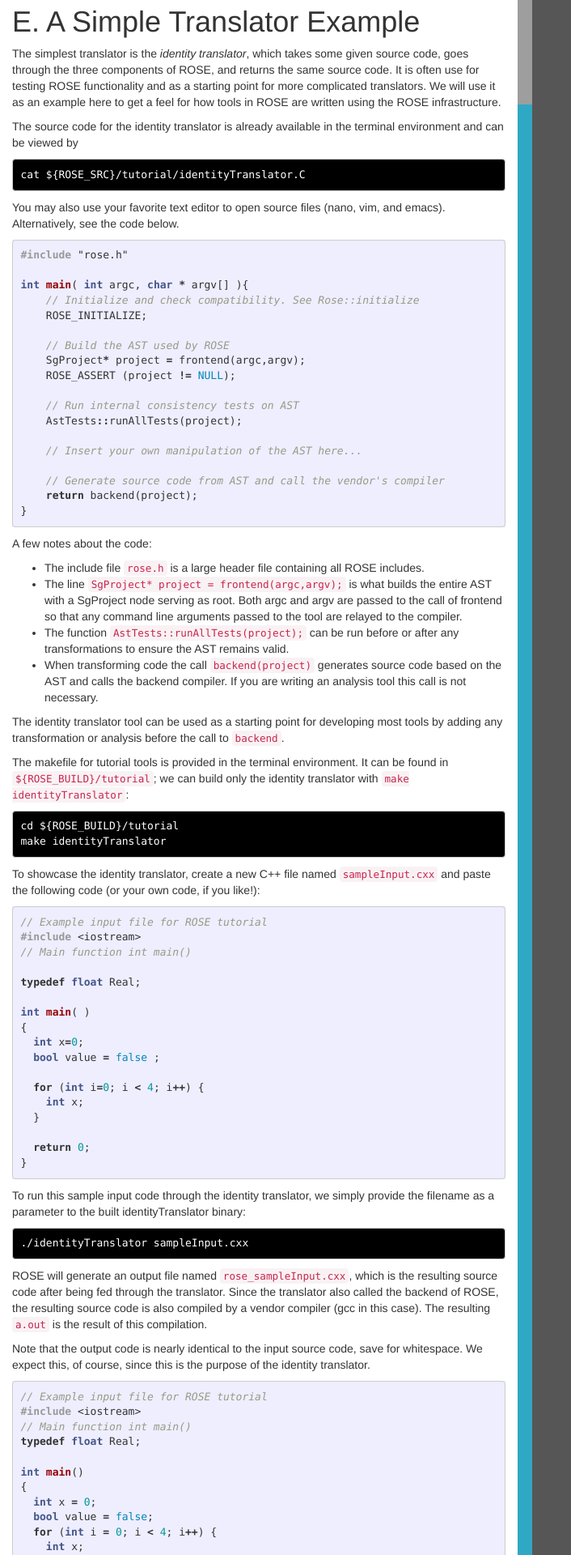
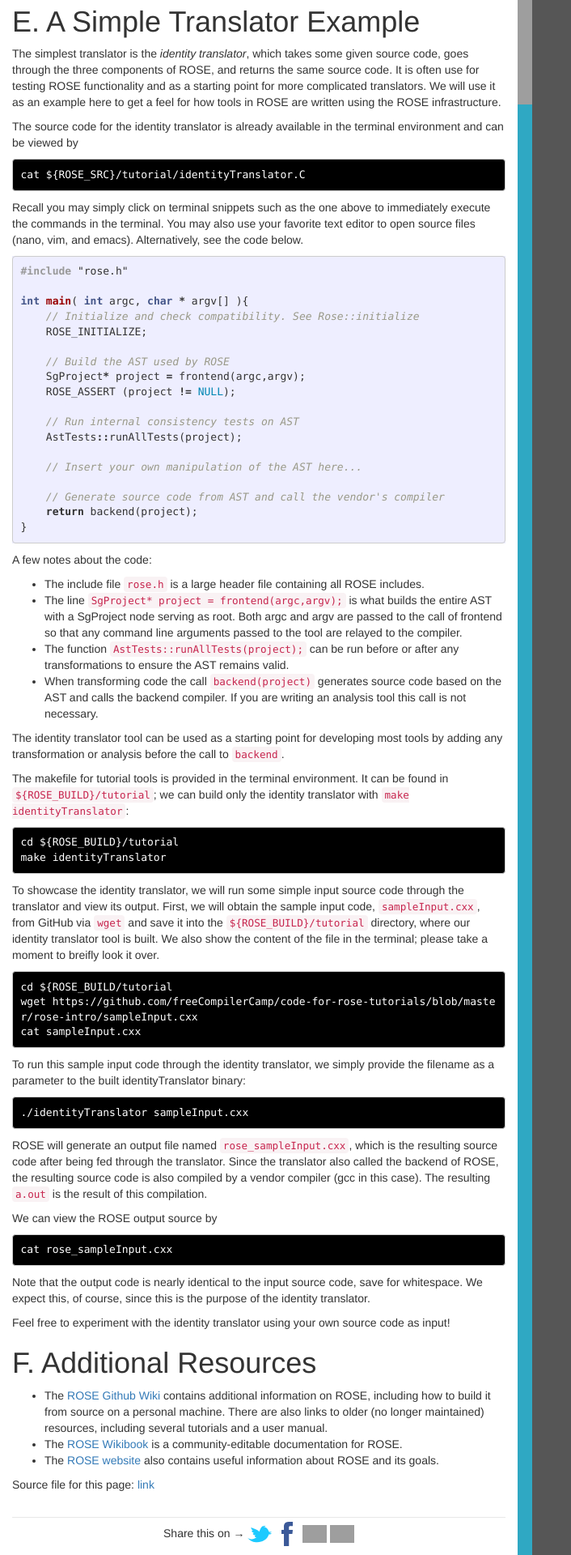
Before and after one commit to freeCompilerCamp/freecompilercamp.github.io, a Jekyll site: the page built from _posts/2020-06-11-rose-intro.markdown, in a window 1280 px wide. Shown: the part 2366-4286 px from the top of the page at 81% size, without its empty margins (0-706 px from the left). Built offline with Jekyll 4.4.1, drawn with Linux system fonts in a browser that asks for light colours; nearby versions of some CDN libraries; grey boxes are pictures that could not be loaded.

Commit message:
Update 2020-06-11-rose-intro.markdown
Replace sample input code with wget

````diff
--- a/_posts/2020-06-11-rose-intro.markdown
+++ b/_posts/2020-06-11-rose-intro.markdown
@@ -140,7 +140,7 @@
 cat ${ROSE_SRC}/tutorial/identityTranslator.C
 ```
 
-You may also use your favorite text editor to open source files (nano, vim, and emacs). Alternatively, see the code below.
+Recall you may simply click on terminal snippets such as the one above to immediately execute the commands in the terminal. You may also use your favorite text editor to open source files (nano, vim, and emacs). Alternatively, see the code below.
 
 ```cpp
 #include "rose.h"
@@ -180,27 +180,11 @@
 make identityTranslator
 ```
 
-To showcase the identity translator, create a new C++ file named
-```sampleInput.cxx``` and paste the following code (or your own code, if you
-like!):
-```cpp
-// Example input file for ROSE tutorial
-#include <iostream>
-// Main function int main()
-
-typedef float Real;
-
-int main( )
-{
-  int x=0;
-  bool value = false ;
-
-  for (int i=0; i < 4; i++) {
-    int x;
-  }
-
-  return 0;
-}
+To showcase the identity translator, we will run some simple input source code through the translator and view its output. First, we will obtain the sample input code, `sampleInput.cxx`, from GitHub via `wget` and save it into the `${ROSE_BUILD}/tutorial` directory, where our identity translator tool is built. We also show the content of the file in the terminal; please take a moment to breifly look it over.
+```.term1
+cd ${ROSE_BUILD/tutorial
+wget https://github.com/freeCompilerCamp/code-for-rose-tutorials/blob/master/rose-intro/sampleInput.cxx
+cat sampleInput.cxx
 ```
 
 To run this sample input code through the identity translator, we simply provide
@@ -215,25 +199,17 @@
 compiled by a vendor compiler (gcc in this case). The resulting ```a.out``` is
 the result of this compilation.
 
+We can view the ROSE output source by
+
+```.term1
+cat rose_sampleInput.cxx
+```
+
 Note that the output code is nearly identical to the input source code, save for
 whitespace. We expect this, of course, since this is the purpose of the identity
 translator.
-```cpp
-// Example input file for ROSE tutorial
-#include <iostream>
-// Main function int main()
-typedef float Real;
 
-int main()
-{
-  int x = 0;
-  bool value = false;
-  for (int i = 0; i < 4; i++) {
-    int x;
-  }
-  return 0;
-}
-```
+Feel free to experiment with the identity translator using your own source code as input!
 
 # F. Additional Resources
 * The [ROSE Github Wiki](https://github.com/rose-compiler/rose/wiki) contains additional information on ROSE, including how to
````
